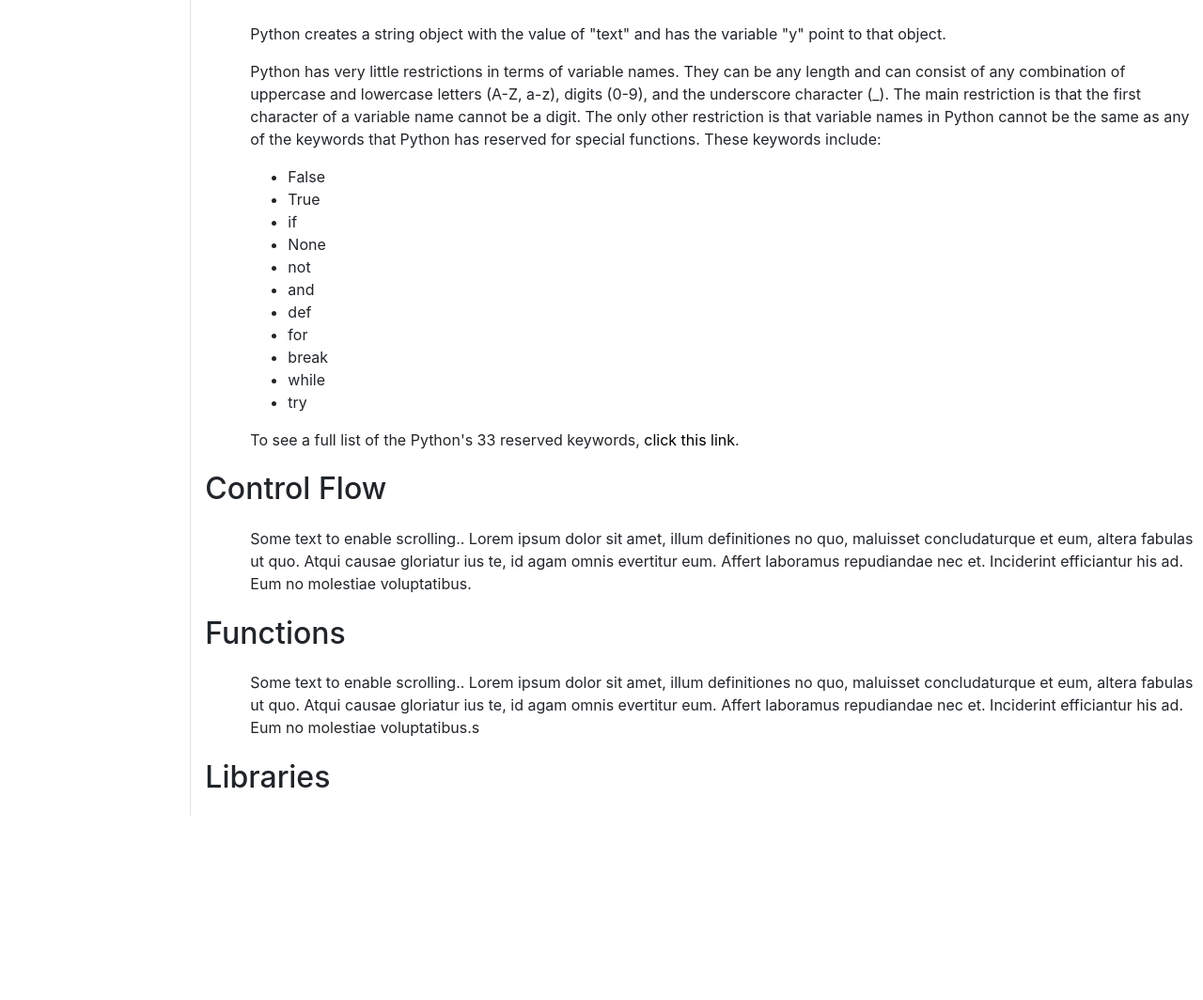
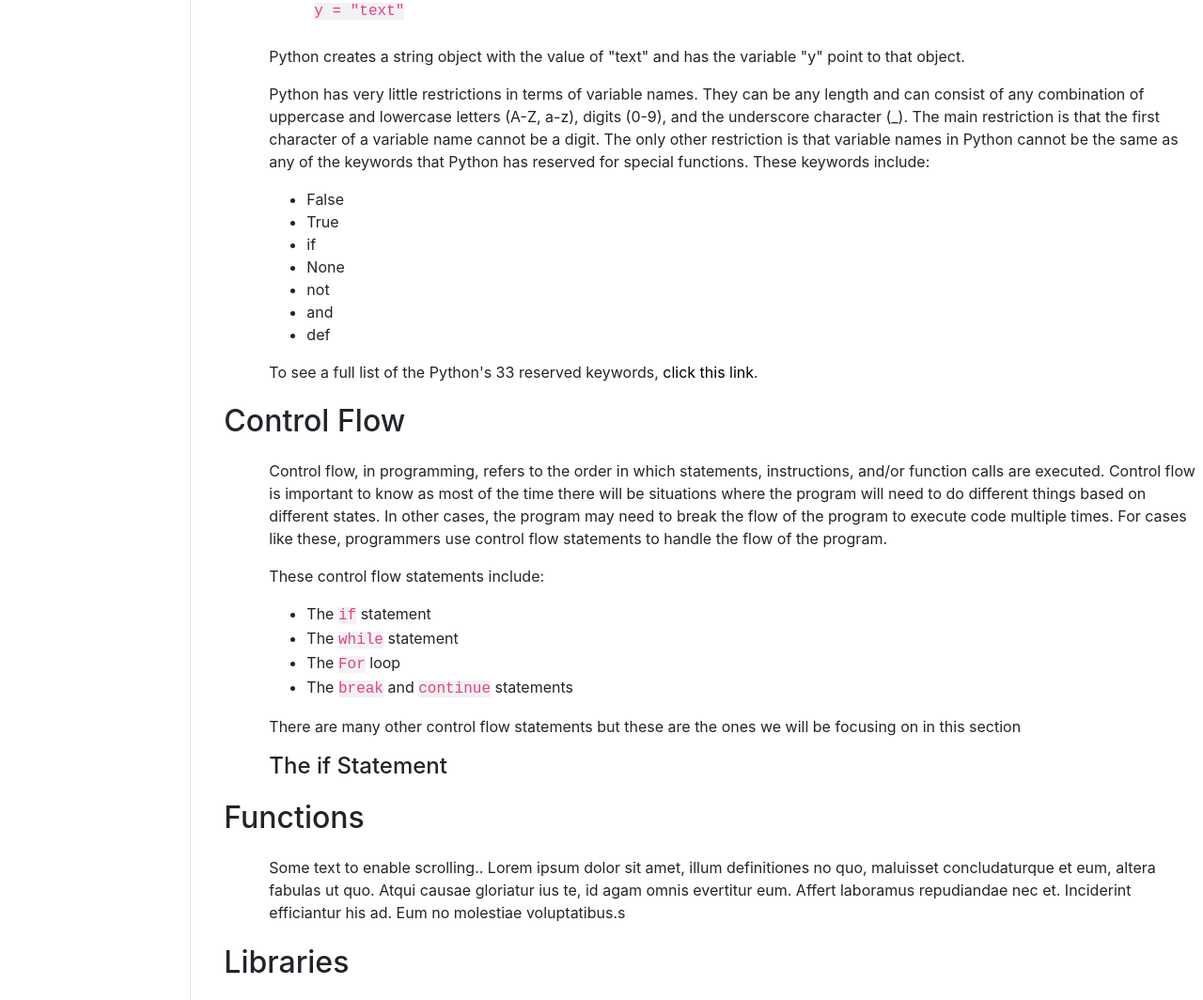
Before and after one commit to Austin-tam/freecodecamp-technical-page, a website built with Parcel: page index.html in a window 1280 px wide. Shown: the part 1268-2332 px from the top of the page at 94% size. Before the commit the page ends 2136 px from the top, so only its background shows below. Built offline with nearby package versions, Linux system fonts and the light colour scheme.

Commit message:
fix sidenav and add text to control flow section

```diff
--- a/css/main.css
+++ b/css/main.css
@@ -262,8 +262,8 @@ textarea {
 }
 
 .sidenav {
-  position: sticky;
-  width: 100%;
+  position: fixed;
+  width: 16.2%;
   height: 100%;
   z-index: 1;
   overflow-x: hidden;
@@ -290,6 +290,7 @@ textarea {
   text-align: center;
   width: 100%;
   font-size: 25px;
+  padding-right: 10px;
 }
 
 a {
@@ -308,3 +309,7 @@ a:hover {
 code {
   background-color: #f2f2f2;
 }
+
+#main-doc {
+  padding-left: 20px;
+}
--- a/index.html
+++ b/index.html
@@ -154,10 +154,6 @@
               <li>not</li>
               <li>and</li>
               <li>def</li>
-              <li>for</li>
-              <li>break</li>
-              <li>while</li>
-              <li>try</li>
             </ul>
 
             <p>To see a full list of the Python's 33 reserved keywords,
@@ -173,7 +169,25 @@
           </header>
 
           <article class="tab">
-            <p class="yes">Some text to enable scrolling.. Lorem ipsum dolor sit amet, illum definitiones no quo, maluisset concludaturque et eum, altera fabulas ut quo. Atqui causae gloriatur ius te, id agam omnis evertitur eum. Affert laboramus repudiandae nec et. Inciderint efficiantur his ad. Eum no molestiae voluptatibus.</p>
+            <p>
+              Control flow, in programming, refers to the order in which statements, instructions, and/or function calls are executed. Control flow is
+              important to know as most of the time there will be situations where the program will need to do different things based on different
+              states. In other cases, the program may need to break the flow of the program to execute code multiple times. For cases like these,
+              programmers use control flow statements to handle the flow of the program.
+            </p>
+
+            <p>These control flow statements include:</p>
+
+            <ul>
+              <li>The <code>if</code> statement</li>
+              <li>The <code>while</code> statement</li>
+              <li>The <code>For</code> loop</li>
+              <li>The <code>break</code> and <code>continue</code> statements</li>
+            </ul>
+
+            <p>There are many other control flow statements but these are the ones we will be focusing on in this section</p>
+
+            <p class="h4">The if Statement</p>
           </article>
         </section>
 
```
